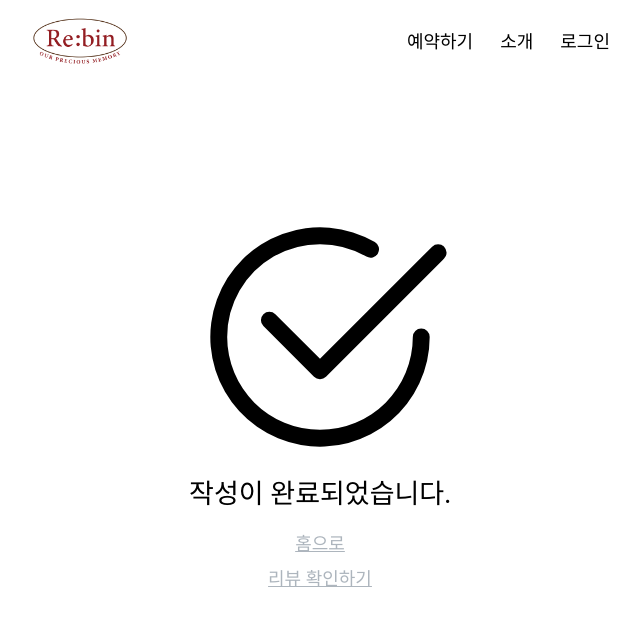
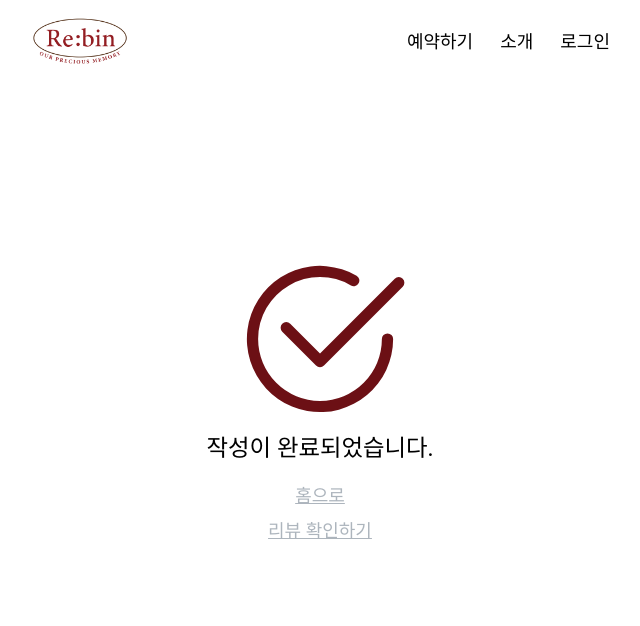
Before and after one commit to yeongipark/soop, a Next.js app: page /complete/review in a window 1280 px wide. Shown: the top 626 px of the page, without its empty margins (320-960 px from the left). Built offline with nearby package versions, Linux system fonts and the light colour scheme; no server answers; a web font is replaced by a local one.

Commit message:
feat: 예약 완료 페이지 스타일 수정정

```diff
--- a/src/app/(noFooter)/complete/page.module.css
+++ b/src/app/(noFooter)/complete/page.module.css
@@ -7,12 +7,13 @@
 }
 
 .title {
-  font-size: 1.5rem;
+  font-size: 1.3rem;
   margin-bottom: 1rem;
 }
 
 .icon {
-  font-size: 15rem;
+  font-size: 10rem;
+  color: var(--main);
 }
 
 .container > a {
```
